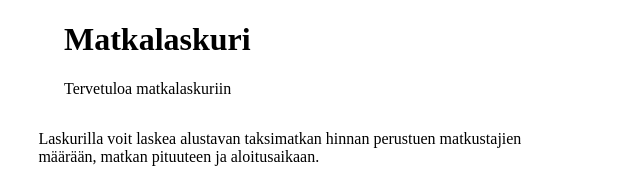
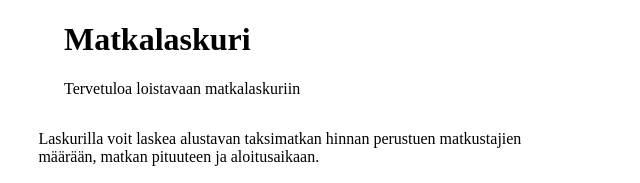
Before and after one commit to treduan/matkalaskuri, a plain HTML site: page index.html in a window 1280 px wide. Shown: the top 183 px of the page, 0-640 px from the left. Drawn offline with Linux system fonts and the light colour scheme.

Commit message:
Add text

```diff
--- a/index.html
+++ b/index.html
@@ -36,7 +36,7 @@
 <body>
     <header>
         <h1>Matkalaskuri</h1>
-        <p>Tervetuloa matkalaskuriin</p>
+        <p>Tervetuloa loistavaan matkalaskuriin</p>
     </header>
     <main>
         <p>Laskurilla voit laskea alustavan taksimatkan hinnan perustuen matkustajien määrään, matkan pituuteen ja aloitusaikaan.</p>
```
